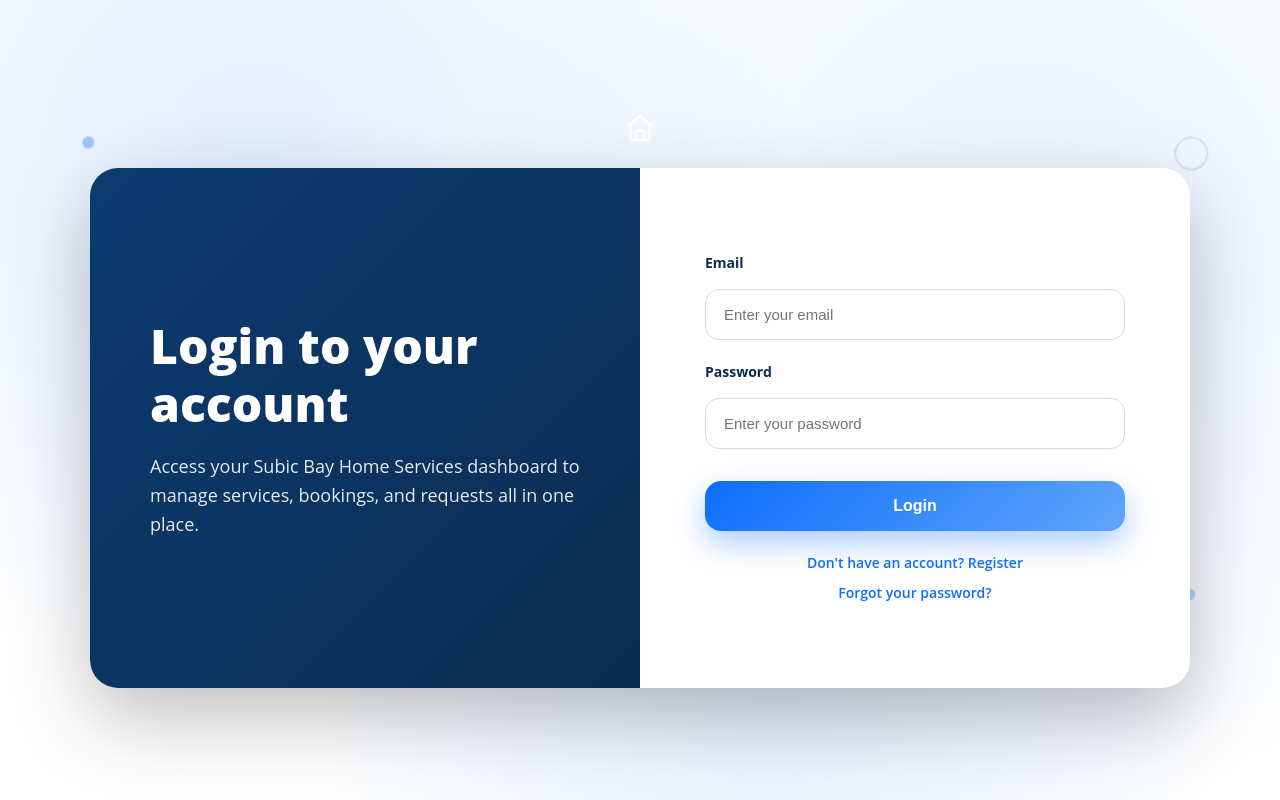
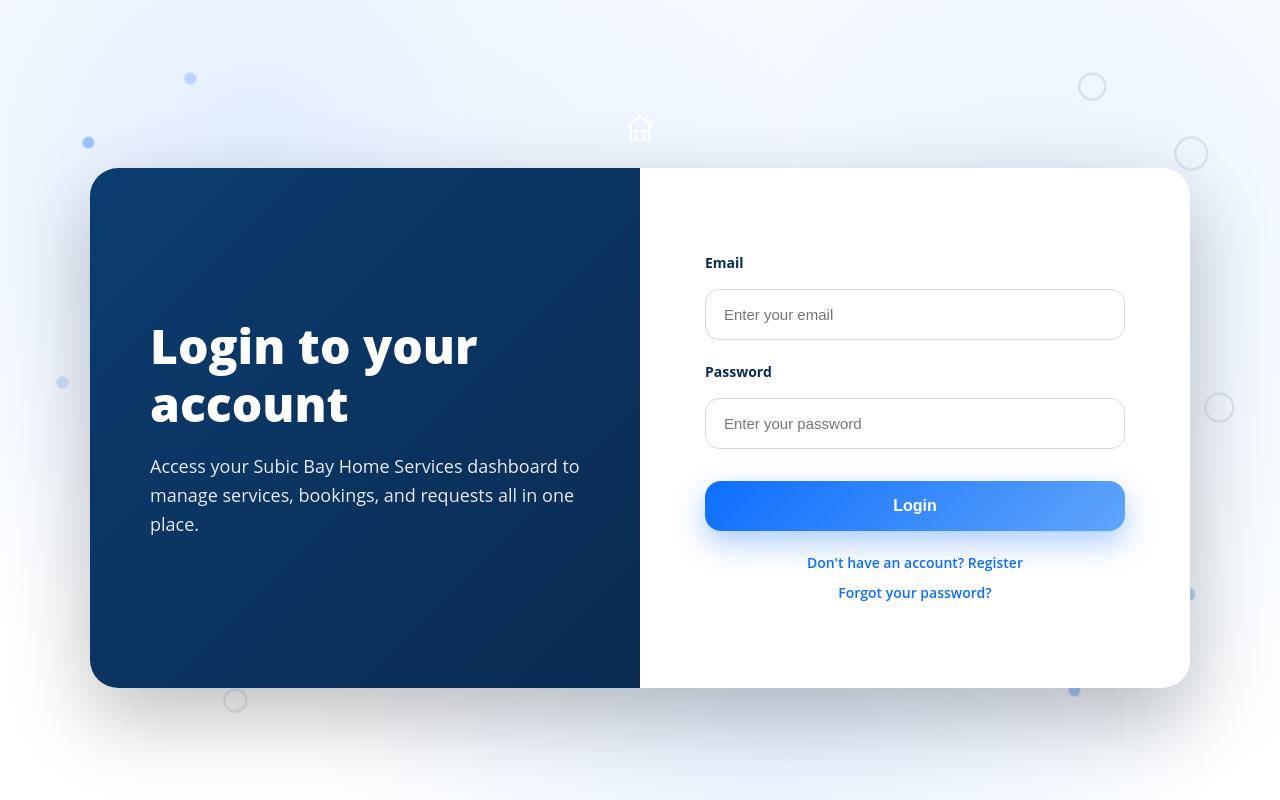
Before and after one commit to LorenzoLiwanag/ServicesWebApp, a React (Create React App) app in the folder services-web-app/: page /login in a window 1280 px wide. Built offline with nearby package versions, Linux system fonts and the light colour scheme; no server answers.

Commit message:
Add more auth page bubbles

```diff
--- a/services-web-app/src/components/login/LoginForm.jsx
+++ b/services-web-app/src/components/login/LoginForm.jsx
@@ -61,6 +61,12 @@
       <span className="auth-bubble auth-bubble-ring auth-bubble-4" />
       <span className="auth-bubble auth-bubble-dot auth-bubble-5" />
       <span className="auth-bubble auth-bubble-ring auth-bubble-6" />
+      <span className="auth-bubble auth-bubble-dot auth-bubble-7" />
+      <span className="auth-bubble auth-bubble-ring auth-bubble-8" />
+      <span className="auth-bubble auth-bubble-dot auth-bubble-9" />
+      <span className="auth-bubble auth-bubble-ring auth-bubble-10" />
+      <span className="auth-bubble auth-bubble-dot auth-bubble-11" />
+      <span className="auth-bubble auth-bubble-ring auth-bubble-12" />
 
       <Link to="/" className="auth-home-link" aria-label="Go to landing page">
         <svg viewBox="0 0 24 24" aria-hidden="true">
--- a/services-web-app/src/components/registration/RegistrationForm.jsx
+++ b/services-web-app/src/components/registration/RegistrationForm.jsx
@@ -143,6 +143,12 @@
       <span className="auth-bubble auth-bubble-ring auth-bubble-4" />
       <span className="auth-bubble auth-bubble-dot auth-bubble-5" />
       <span className="auth-bubble auth-bubble-ring auth-bubble-6" />
+      <span className="auth-bubble auth-bubble-dot auth-bubble-7" />
+      <span className="auth-bubble auth-bubble-ring auth-bubble-8" />
+      <span className="auth-bubble auth-bubble-dot auth-bubble-9" />
+      <span className="auth-bubble auth-bubble-ring auth-bubble-10" />
+      <span className="auth-bubble auth-bubble-dot auth-bubble-11" />
+      <span className="auth-bubble auth-bubble-ring auth-bubble-12" />
 
       <Link to="/" className="auth-home-link" aria-label="Go to landing page">
         <svg viewBox="0 0 24 24" aria-hidden="true">
--- a/services-web-app/src/styles/login/login.css
+++ b/services-web-app/src/styles/login/login.css
@@ -65,6 +65,12 @@
 .auth-bubble-4 { top: 18%; right: max(6%, calc(50% - 650px)); width: 34px; height: 34px; opacity: 0.7; }
 .auth-bubble-5 { bottom: 24%; right: max(7%, calc(50% - 640px)); background: rgba(96, 165, 250, 0.45); }
 .auth-bubble-6 { top: 36%; right: max(10%, calc(50% - 730px)); width: 26px; height: 26px; opacity: 0.75; }
+.auth-bubble-7 { top: 10%; left: max(14%, calc(50% - 540px)); background: rgba(13, 110, 253, 0.22); }
+.auth-bubble-8 { bottom: 10%; left: max(17%, calc(50% - 500px)); width: 24px; height: 24px; opacity: 0.7; }
+.auth-bubble-9 { top: 48%; left: max(4%, calc(50% - 760px)); background: rgba(96, 165, 250, 0.28); }
+.auth-bubble-10 { top: 10%; right: max(14%, calc(50% - 540px)); width: 28px; height: 28px; opacity: 0.8; }
+.auth-bubble-11 { bottom: 12%; right: max(16%, calc(50% - 510px)); background: rgba(13, 110, 253, 0.30); }
+.auth-bubble-12 { top: 50%; right: max(4%, calc(50% - 760px)); width: 30px; height: 30px; opacity: 0.72; }
 
 .auth-home-button {
   width: 52px;
--- a/services-web-app/src/styles/registration/registration.css
+++ b/services-web-app/src/styles/registration/registration.css
@@ -66,6 +66,12 @@
 .auth-bubble-4 { top: 18%; right: max(6%, calc(50% - 650px)); width: 34px; height: 34px; opacity: 0.7; }
 .auth-bubble-5 { bottom: 24%; right: max(7%, calc(50% - 640px)); background: rgba(96, 165, 250, 0.45); }
 .auth-bubble-6 { top: 36%; right: max(10%, calc(50% - 730px)); width: 26px; height: 26px; opacity: 0.75; }
+.auth-bubble-7 { top: 10%; left: max(14%, calc(50% - 540px)); background: rgba(13, 110, 253, 0.22); }
+.auth-bubble-8 { bottom: 10%; left: max(17%, calc(50% - 500px)); width: 24px; height: 24px; opacity: 0.7; }
+.auth-bubble-9 { top: 48%; left: max(4%, calc(50% - 760px)); background: rgba(96, 165, 250, 0.28); }
+.auth-bubble-10 { top: 10%; right: max(14%, calc(50% - 540px)); width: 28px; height: 28px; opacity: 0.8; }
+.auth-bubble-11 { bottom: 12%; right: max(16%, calc(50% - 510px)); background: rgba(13, 110, 253, 0.30); }
+.auth-bubble-12 { top: 50%; right: max(4%, calc(50% - 760px)); width: 30px; height: 30px; opacity: 0.72; }
 
 .auth-home-button {
   width: 52px;
```
